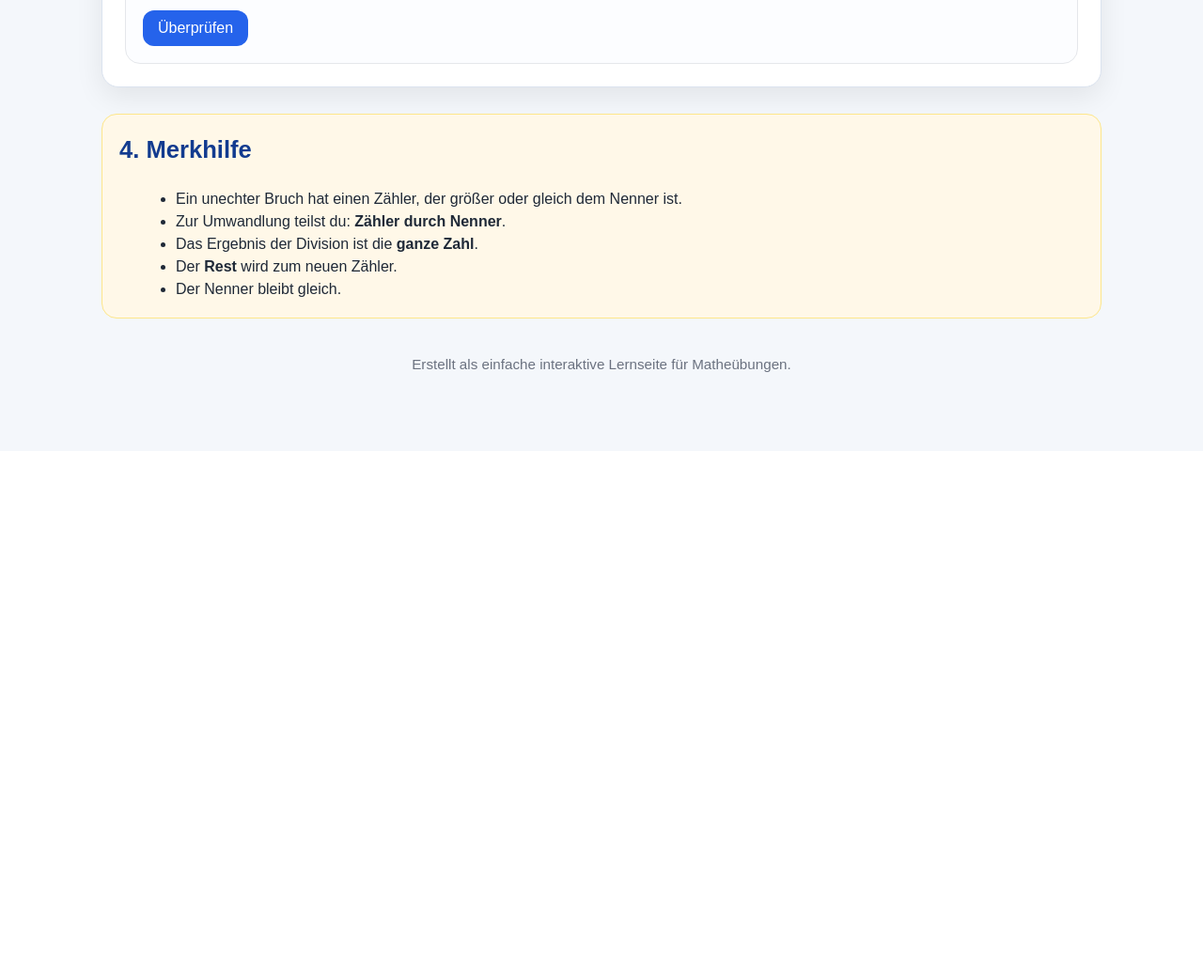
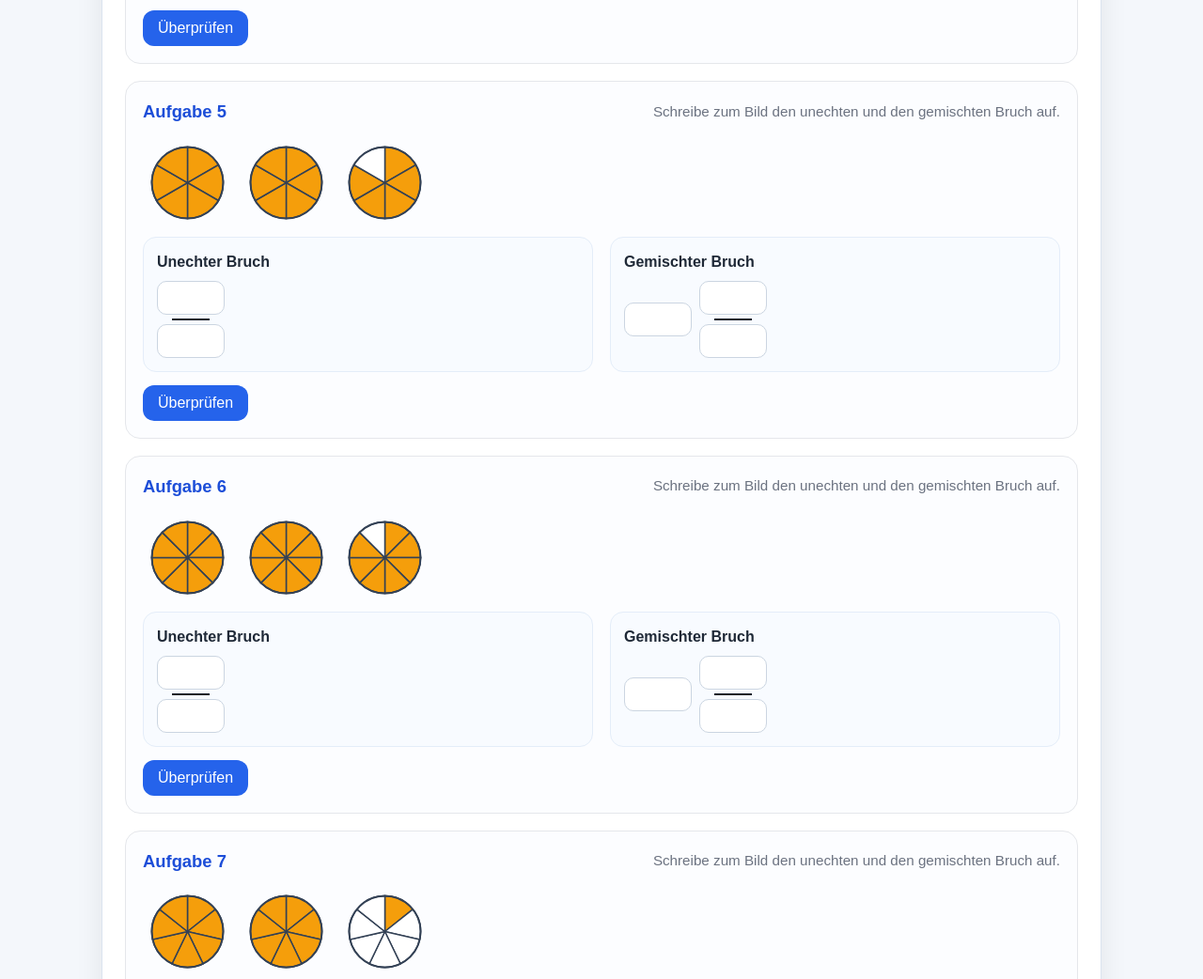
Before and after one commit to PothUnna/gemischteBrueche, a plain HTML site: page index.html in a window 1280 px wide. Shown: the part 3619-4661 px from the top of the page at 94% size. Before the commit the page ends 4099 px from the top, so only its background shows below. Drawn offline with Linux system fonts and the light colour scheme.

Commit message:
Add more exercises to the exercises array

```diff
--- a/index.html
+++ b/index.html
@@ -292,7 +292,12 @@
       { id: 1, numerator: 11, denominator: 4},
       { id: 2, numerator: 8, denominator: 3},
       { id: 3, numerator: 10, denominator: 4},
-      { id: 4, numerator: 9, denominator: 5}
+      { id: 4, numerator: 9, denominator: 5},
+      { id: 5, numerator: 17, denominator: 6 },
+      { id: 6, numerator: 23, denominator: 8 },
+      { id: 7, numerator: 15, denominator: 7 },
+      { id: 8, numerator: 37, denominator: 12 },
+      { id: 9, numerator: 26, denominator: 9 }
     ];
 
     const exerciseContainer = document.getElementById("exerciseContainer");
```
